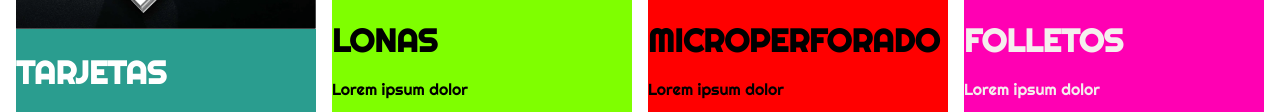
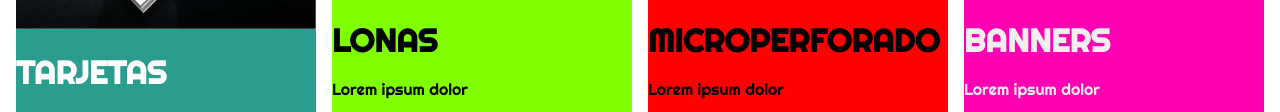
Before and after one commit to DanilloBA/r, a plain HTML site: page index.html in a window 1280 px wide. Shown: the part 514-626 px from the top of the page. Drawn offline with Linux system fonts and the light colour scheme.

Commit message:
agregando informacion

```diff
--- a/index.html
+++ b/index.html
@@ -99,7 +99,7 @@
       <article  class="formato-4 ">
        <img src="asset/card-2-min.jpg" alt="" class="card-img">
       <div class="">
-      <h1 class="text-center"> FOLLETOS</h1>
+      <h1 class="text-center"> BANNERS</h1>
        <p class="text-center "> Lorem ipsum dolor</p>
 
         <a>Lorem ipsum dolor sit amet consectetur adipisicing elit. Amet unde itaque delectus pariatur vel maiores. Exercitationem, architecto ex cum voluptatibus dolore, quo assumenda voluptates deleniti nemo est eius vitae libero nuevo modelo status -s.</a>
```
